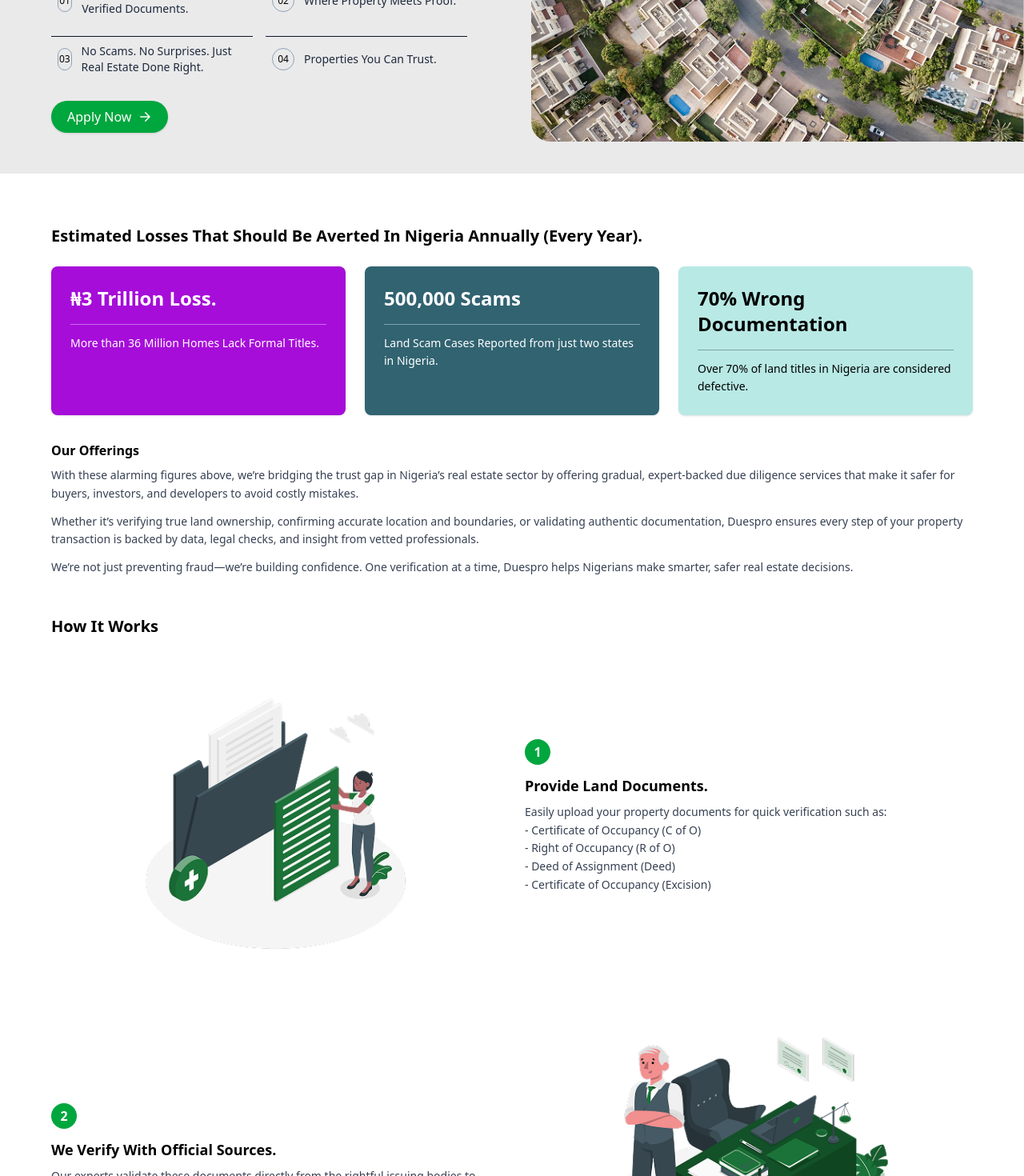
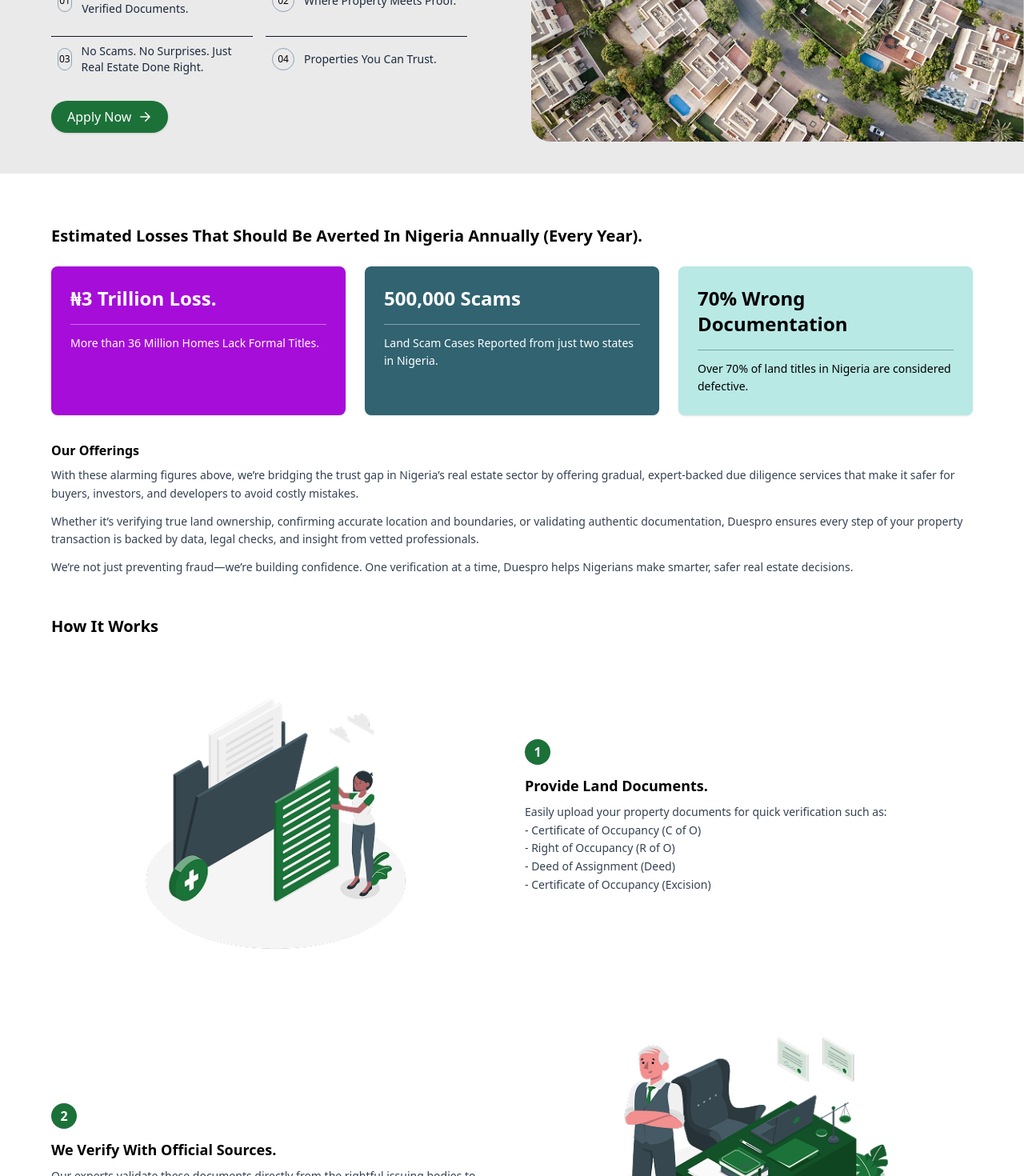
Before and after one commit to oyis12/dueprop-landing-page, a React (Vite) app: page / in a window 1280 px wide. Shown: the part 1180-2650 px from the top of the page at 80% size. Built offline with nearby package versions, Linux system fonts and the light colour scheme.

Commit message:
updated primary color

```diff
--- a/src/components/Engineered.jsx
+++ b/src/components/Engineered.jsx
@@ -56,7 +56,7 @@ export default function Engineered() {
           <div className="mt-6">
             <a
               href="#apply"
-              className="inline-flex items-center rounded-full bg-green-600 px-5 py-2 font-medium text-white shadow-sm hover:bg-green-700 transition-colors"
+              className="inline-flex items-center rounded-full bg-[#1C7139] px-5 py-2 font-medium text-white shadow-sm hover:bg-green-700 transition-colors"
             >
               Apply Now
               <svg
--- a/src/components/LossesAndHowItWorks.jsx
+++ b/src/components/LossesAndHowItWorks.jsx
@@ -78,7 +78,7 @@ export default function LossesAndHowItWorks() {
               <img src={one} alt="Provide Land Documents" className="max-w-[220px] md:max-w-sm" />
             </div>
             <div>
-              <span className="bg-green-600 text-white rounded-full w-7 h-7 md:w-8 md:h-8 flex items-center justify-center text-sm md:text-base font-bold mb-2 md:mb-3">
+              <span className="bg-[#1C7139] text-white rounded-full w-7 h-7 md:w-8 md:h-8 flex items-center justify-center text-sm md:text-base font-bold mb-2 md:mb-3">
                 1
               </span>
               <h3 className="font-semibold text-base md:text-lg mb-1 md:mb-2">
@@ -97,7 +97,7 @@ export default function LossesAndHowItWorks() {
           {/* Step 2 */}
           <div className="grid md:grid-cols-2 gap-6 md:gap-8 items-center mb-10 md:mb-12">
             <div className="order-2 md:order-1">
-              <span className="bg-green-600 text-white rounded-full w-7 h-7 md:w-8 md:h-8 flex items-center justify-center text-sm md:text-base font-bold mb-2 md:mb-3">
+              <span className="bg-[#1C7139] text-white rounded-full w-7 h-7 md:w-8 md:h-8 flex items-center justify-center text-sm md:text-base font-bold mb-2 md:mb-3">
                 2
               </span>
               <h3 className="font-semibold text-base md:text-lg mb-1 md:mb-2">
@@ -120,7 +120,7 @@ export default function LossesAndHowItWorks() {
               <img src={three} alt="Receive Report" className="max-w-[220px] md:max-w-sm" />
             </div>
             <div>
-              <span className="bg-green-600 text-white rounded-full w-7 h-7 md:w-8 md:h-8 flex items-center justify-center text-sm md:text-base font-bold mb-2 md:mb-3">
+              <span className="bg-[#1C7139] text-white rounded-full w-7 h-7 md:w-8 md:h-8 flex items-center justify-center text-sm md:text-base font-bold mb-2 md:mb-3">
                 3
               </span>
               <h3 className="font-semibold text-base md:text-lg mb-1 md:mb-2">Receive Your Report.</h3>
--- a/src/components/Navbar.jsx
+++ b/src/components/Navbar.jsx
@@ -75,7 +75,7 @@ export default function Navbar() {
           </a>
           <a
             href="#get-started"
-            className="inline-flex items-center justify-center rounded-full bg-green-600 px-5 py-2.5 text-sm font-medium text-white hover:bg-green-700 transition"
+            className="inline-flex items-center justify-center rounded-full bg-[#1C7139] px-5 py-2.5 text-sm font-medium text-white hover:bg-green-700 transition"
           >
             Get Started
           </a>
@@ -131,7 +131,7 @@ export default function Navbar() {
             </a>
             <a
               href="#get-started"
-              className="rounded-lg bg-green-600 px-3 py-2 text-center text-white hover:bg-green-700 transition"
+              className="rounded-lg bg-[#1C7139] px-3 py-2 text-center text-white hover:bg-green-700 transition"
             >
               Get Started
             </a>
--- a/src/pages/Landing-page.jsx
+++ b/src/pages/Landing-page.jsx
@@ -6,7 +6,7 @@ import LossesAndHowItWorks from "../components/LossesAndHowItWorks";
 export default function LandingPage() {
   return (
    <>
-       <Hero />
+      <Hero />
       <Engineered />
       <LossesAndHowItWorks />
       <FAQAccordion />
```
